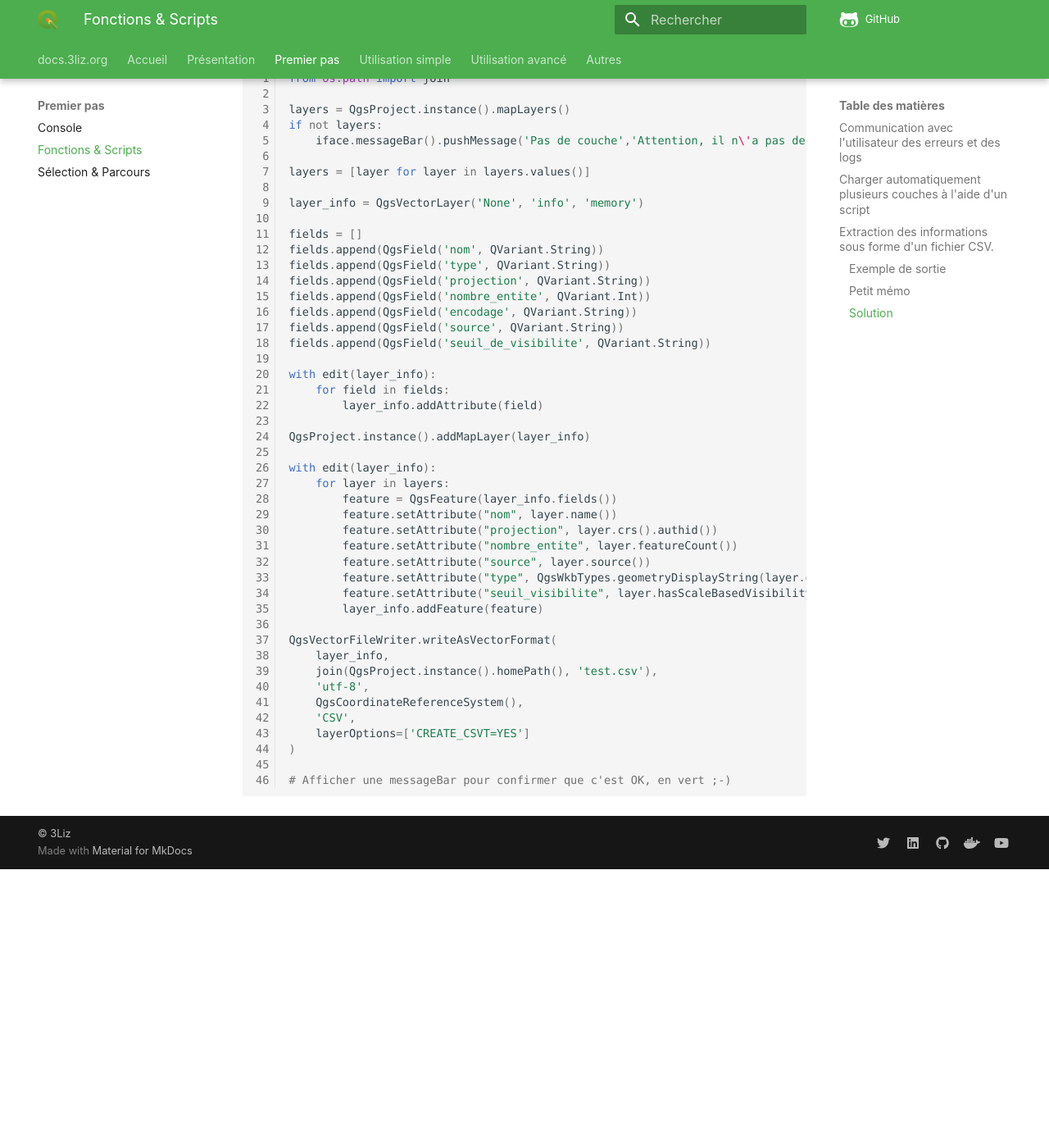
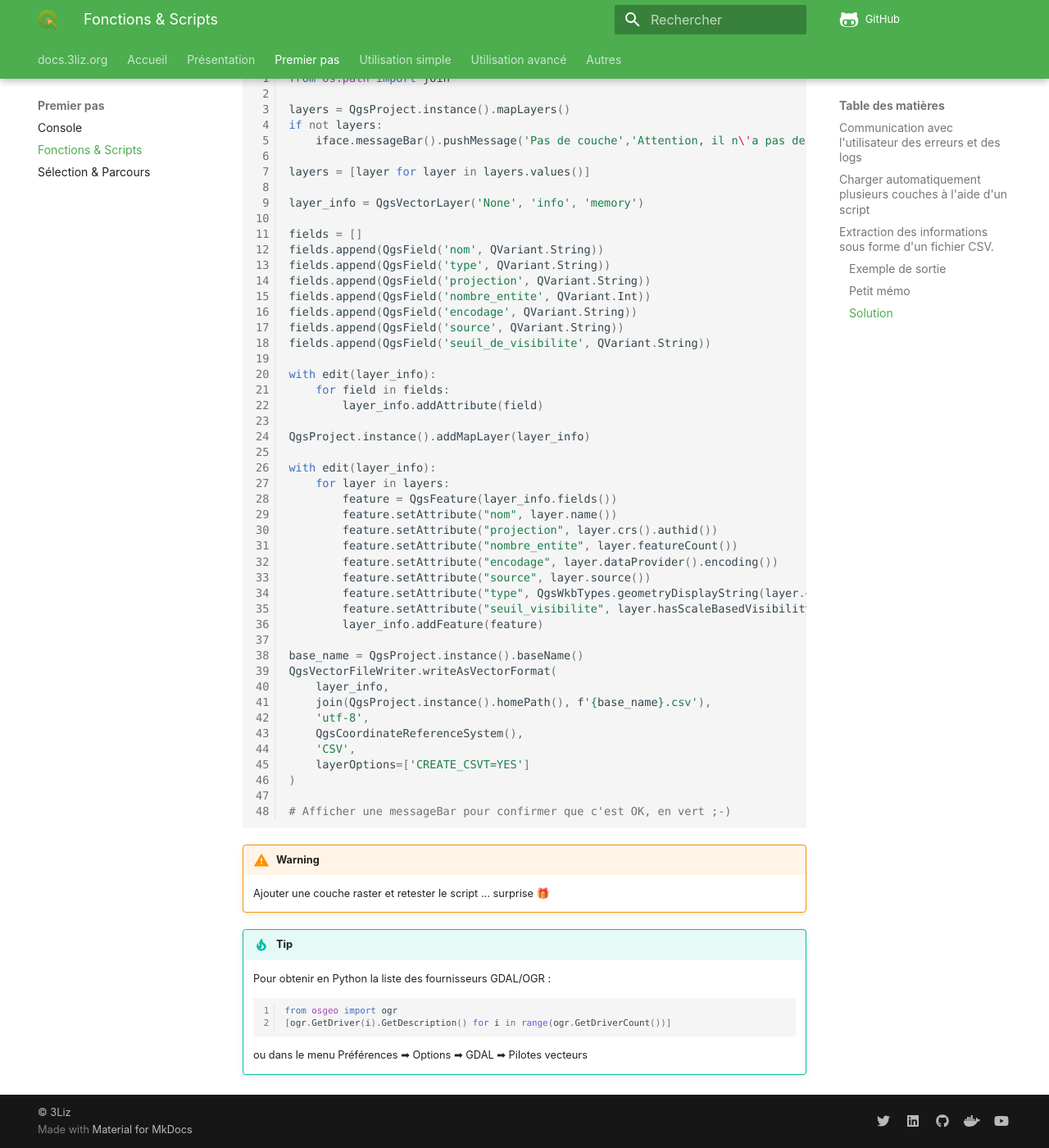
Before and after one commit to 3liz/formation-pyqgis, an MkDocs documentation site: the page built from docs/fonctions-scripts.md, in a window 1280 px wide and 1400 px high, scrolled down 5684 px. Shown: the whole window at 82% size. Built offline with MkDocs 1.6.1 and Material for MkDocs 9.7.7, drawn with Linux system fonts in a browser that asks for light colours; nearby versions of some CDN libraries; comment, search, counter and statistics services are not loaded; before the commit the page ends 6744 px from its top, so only the background shows below that; some of the changed text lies outside the part shown.

Commit message:
Update fonctions&scripts

````diff
--- a/docs/fonctions-scripts.md
+++ b/docs/fonctions-scripts.md
@@ -318,14 +318,16 @@ with edit(layer):
 
 Nous allons avoir besoin de plusieurs classes dans l'API QGIS :
 
-* Enregistrer un fichier : la classe `QgsVectorFileWriter`
-* Un champ : `QgsField`, attention à ne pas confondre avec `QgsFields` qui lui représente un ensemble de champs.
-* Une entité : `QgsFeature`
+* Enregistrer un fichier : la classe [QgsVectorFileWriter](https://qgis.org/pyqgis/master/core/QgsVectorFileWriter.html)
+* Un champ : [QgsField](https://qgis.org/pyqgis/master/core/QgsField.html),
+  attention à ne pas confondre avec [QgsFields](https://qgis.org/pyqgis/master/core/QgsFields.html)
+  qui lui représente un ensemble de champs.
+* Une entité : [QgsFeature](https://qgis.org/pyqgis/master/core/QgsFeature.html)
 
 Pour le type de champ, on va avoir besoin de l'API Qt également :
 
 * https://doc.qt.io/qt-5/qmetatype.html#Type-enum
-* Remplacer `QMetaType` par `QVariant`
+* Remplacer `QMetaType` par `QVariant` et aussi exception `QString` par `String`
 * Par exemple, pour créer un nouveau champ de type entier : `QgsField('nombre_entité', QVariant.Int)`
 
 Il va y avoir plusieurs étapes dans ce script :
@@ -374,14 +376,16 @@ with edit(layer_info):
         feature.setAttribute("nom", layer.name())
         feature.setAttribute("projection", layer.crs().authid())
         feature.setAttribute("nombre_entite", layer.featureCount())
+        feature.setAttribute("encodage", layer.dataProvider().encoding())
         feature.setAttribute("source", layer.source())
         feature.setAttribute("type", QgsWkbTypes.geometryDisplayString(layer.geometryType()))
         feature.setAttribute("seuil_visibilite", layer.hasScaleBasedVisibility())
         layer_info.addFeature(feature)
 
+base_name = QgsProject.instance().baseName()
 QgsVectorFileWriter.writeAsVectorFormat(
     layer_info,
-    join(QgsProject.instance().homePath(), 'test.csv'),
+    join(QgsProject.instance().homePath(), f'{base_name}.csv'),
     'utf-8',
     QgsCoordinateReferenceSystem(),
     'CSV',
@@ -391,3 +395,14 @@ QgsVectorFileWriter.writeAsVectorFormat(
 # Afficher une messageBar pour confirmer que c'est OK, en vert ;-)
 
 ```
+
+!!! warning
+    Ajouter une couche raster et retester le script ... surprise 🎁
+
+!!! tip
+    Pour obtenir en Python la liste des fournisseurs GDAL/OGR :
+    ```python
+    from osgeo import ogr
+    [ogr.GetDriver(i).GetDescription() for i in range(ogr.GetDriverCount())]
+    ```
+    ou dans le menu Préférences ➡ Options ➡ GDAL ➡ Pilotes vecteurs
````
Also changed, not shown: other parts of docs/fonctions-scripts.md (+1 -1 lines).
